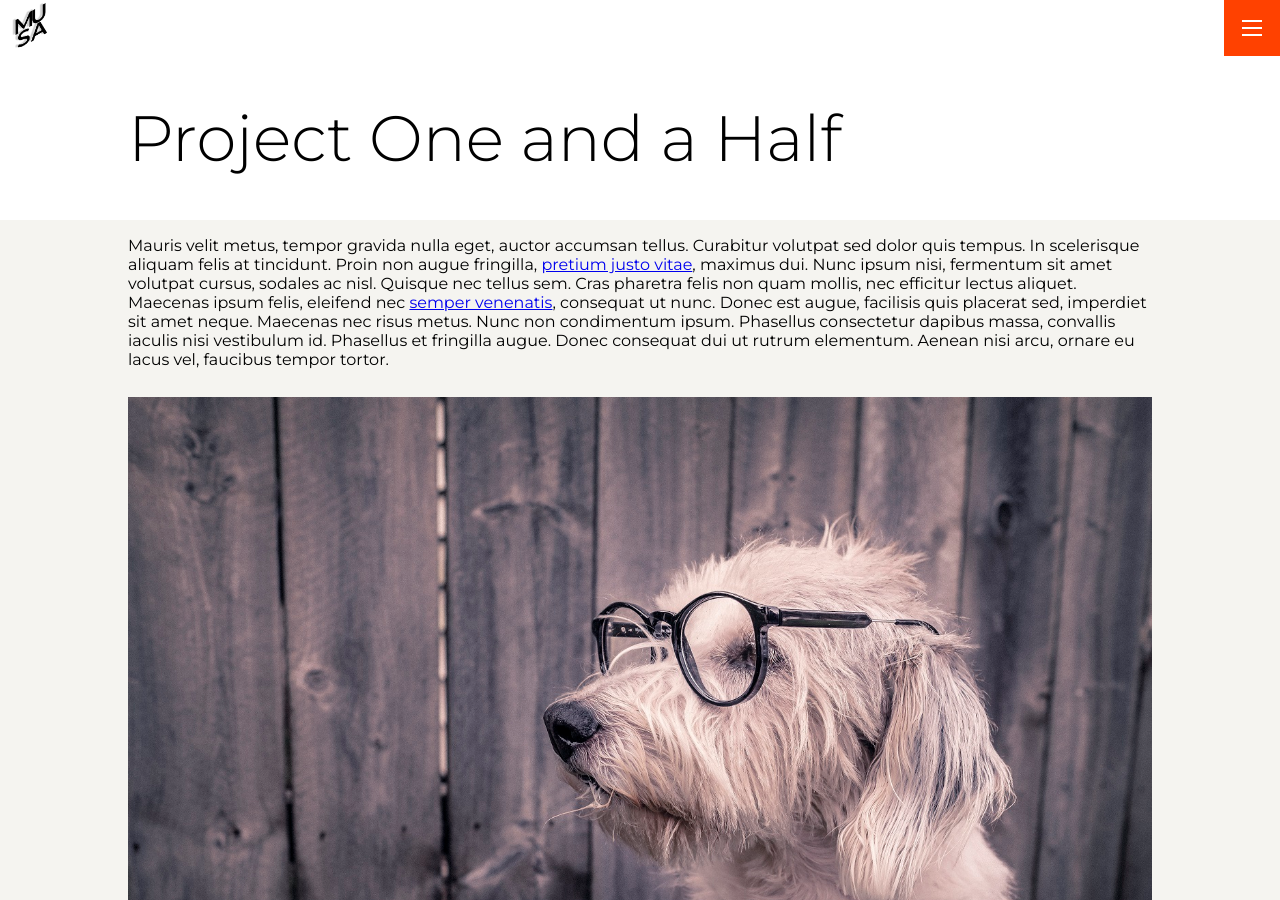
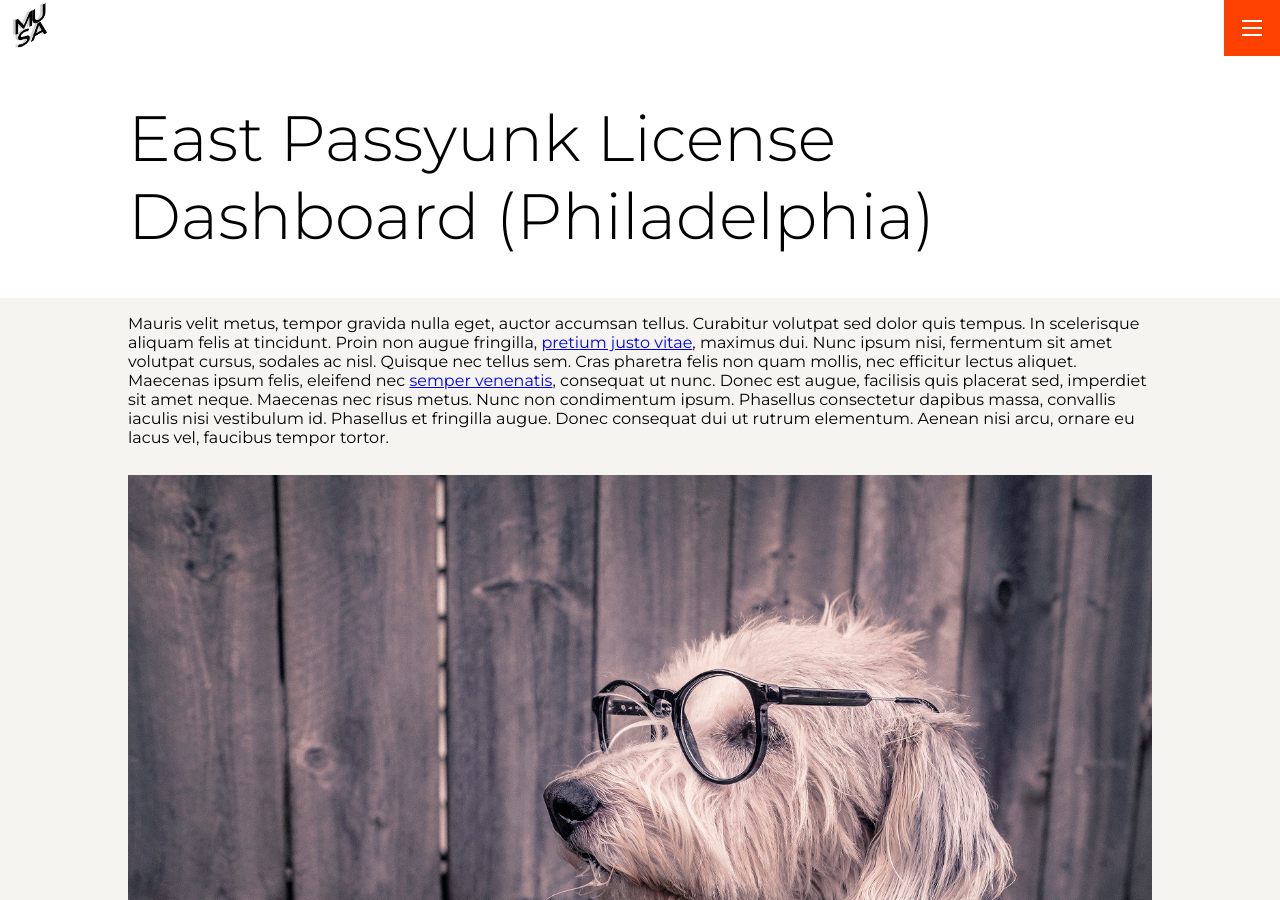
Before and after one commit to astauf03/portfolio, a Jekyll site: the page built from _projects/east-passyunk-licenses.md, in a window 1280 px wide and 900 px high. Built offline with Jekyll 4.4.1, drawn with Linux system fonts in a browser that asks for light colours.

Commit message:
Update thumbnail for East Passyunk License Dashboard

```diff
--- a/_projects/proj-1.md
+++ b/_projects/east-passyunk-licenses.md
@@ -1,7 +1,7 @@
 ---
 layout: post
-title: 'Project One and a Half'
-thumbnail: /assets/img/projects/proj-1/thumbnail.jpg
+title: 'East Passyunk License Dashboard (Philadelphia)'
+thumbnail: /assets/img/projects/east-passyunk-licenses/memo.jpg
 ---
 Mauris velit metus, tempor gravida nulla eget, auctor accumsan tellus. Curabitur volutpat sed dolor quis tempus. In scelerisque aliquam felis at tincidunt. Proin non augue fringilla, [pretium justo vitae](#), maximus dui. Nunc ipsum nisi, fermentum sit amet volutpat cursus, sodales ac nisl. Quisque nec tellus sem. Cras pharetra felis non quam mollis, nec efficitur lectus aliquet. Maecenas ipsum felis, eleifend nec [semper venenatis](#), consequat ut nunc. Donec est augue, facilisis quis placerat sed, imperdiet sit amet neque. Maecenas nec risus metus. Nunc non condimentum ipsum. Phasellus consectetur dapibus massa, convallis iaculis nisi vestibulum id. Phasellus et fringilla augue. Donec consequat dui ut rutrum elementum. Aenean nisi arcu, ornare eu lacus vel, faucibus tempor tortor.
 
```
